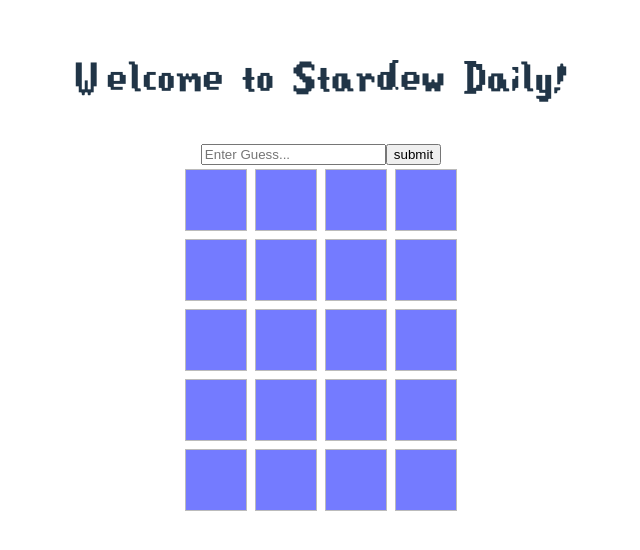
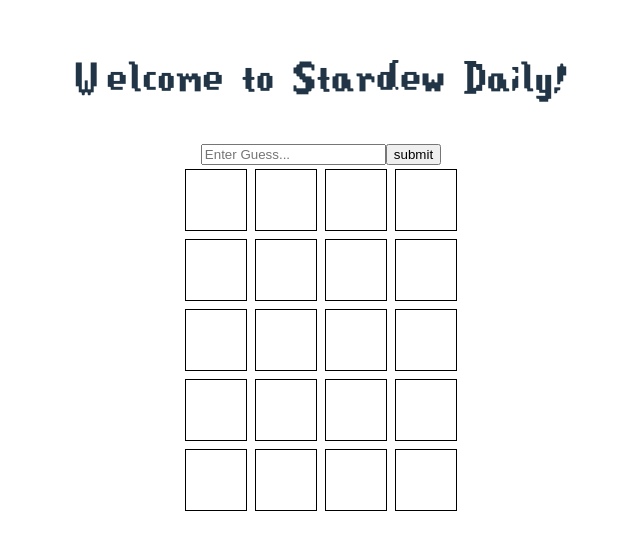
Before and after one commit to nathankoga/Stardew-daily-vite, a React (Vite) app: page / in a window 1280 px wide. Shown: the part 134-684 px from the top of the page, without its empty margins (319-959 px from the left). Built offline with nearby package versions, Linux system fonts and the light colour scheme.

Commit message:
Check for potential error with z-axis of rendering

```diff
--- a/src/components/grid.css
+++ b/src/components/grid.css
@@ -20,7 +20,8 @@
 }
 
 .validResponse > div {
-    background-color:#747bff;
+    /*background-color:#747bff;*/
+    border: 1px solid black;
 }
 
 .true {
```
